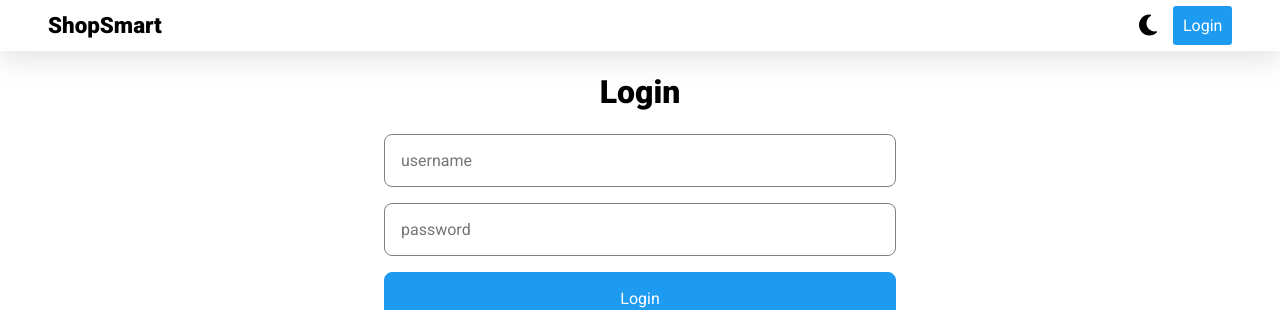
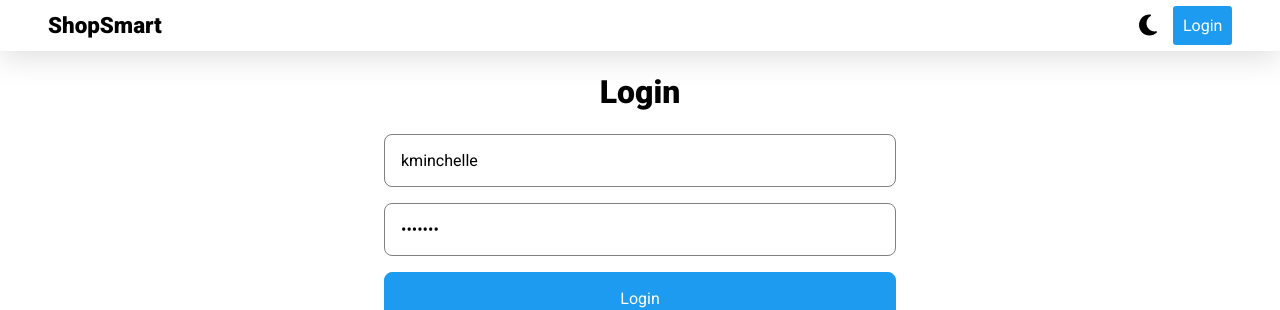
Before and after one commit to tomkjose/ShopSmart, a React (Create React App) app: page /#/login in a window 1280 px wide. Shown: the top 310 px of the page. Built offline with nearby package versions, Linux system fonts and the light colour scheme.

Commit message:
Add: Default value for user

```diff
--- a/src/components/LoginCard/LoginCard.jsx
+++ b/src/components/LoginCard/LoginCard.jsx
@@ -10,7 +10,7 @@ import { fetchUser } from "../../api";
 import { useNavigate } from "react-router-dom";
 function LoginCard() {
   const [username, setUsername] = useState("kminchelle");
-  const [password, setPassword] = useState("");
+  const [password, setPassword] = useState("0lelplR");
 
   const dispatch = useDispatch();
   const navigate = useNavigate();
@@ -28,8 +28,6 @@ function LoginCard() {
       } else {
         navigate("/login");
       }
-      setUsername("");
-      setPassword("");
     } catch (error) {
       dispatch(fetchLoginError(error.message));
     }
@@ -41,6 +39,7 @@ function LoginCard() {
         name="username"
         onChange={(e) => setUsername(e.target.value)}
         required
+        value={username}
         placeholder="username"
         className={styles.form__input}
       />
@@ -49,6 +48,7 @@ function LoginCard() {
         name="password"
         onChange={(e) => setPassword(e.target.value)}
         required
+        value={password}
         placeholder="password"
         className={styles.form__input}
       />
```
